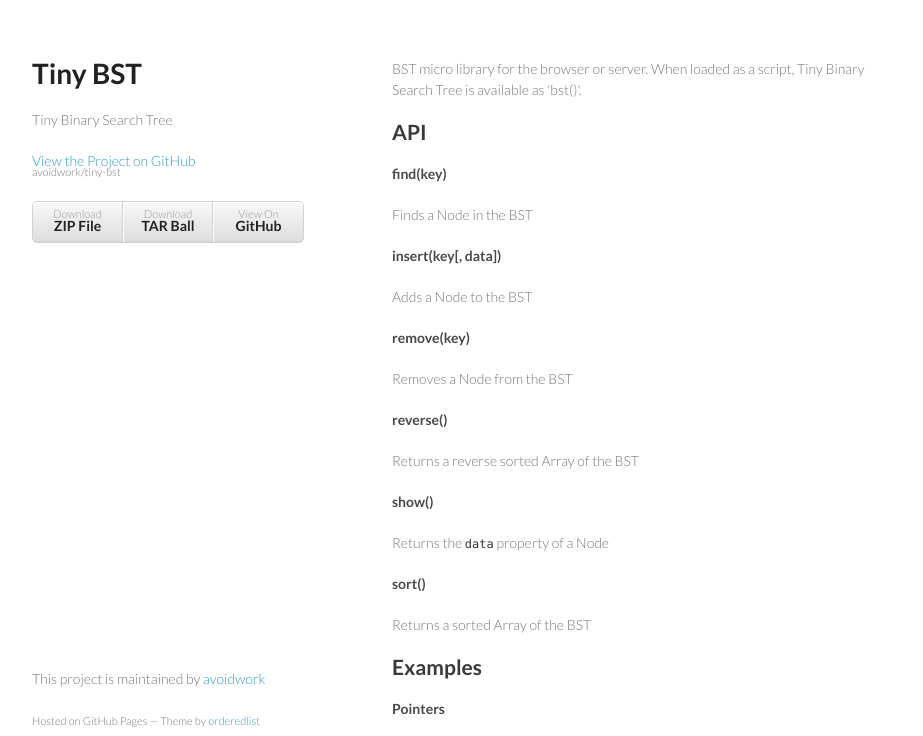
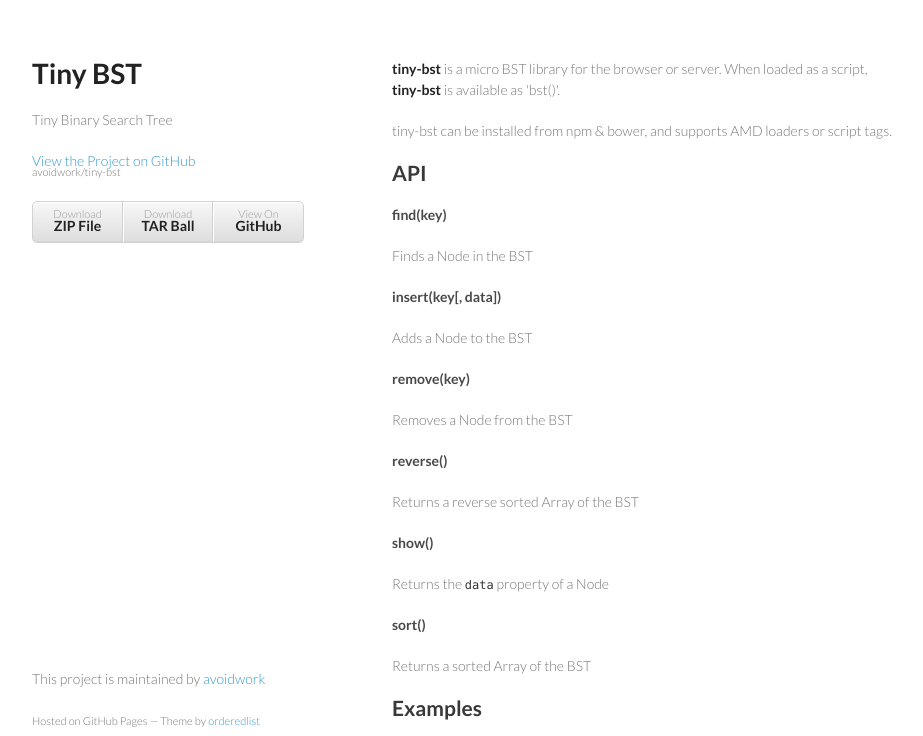
Before and after one commit to avoidwork/tiny-bst, a plain HTML site: page index.html in a window 1280 px wide. Shown: the top 736 px of the page, without its empty margins (178-1101 px from the left). Drawn offline with Linux system fonts and the light colour scheme.

Commit message:
Updating copy

```diff
--- a/index.html
+++ b/index.html
@@ -28,8 +28,8 @@
         </ul>
       </header>
       <section>
-        <p>BST micro library for the browser or server. When loaded as a script, Tiny Binary Search Tree is available as 'bst()'.</p>
-
+        <p><strong>tiny-bst</strong> is a micro BST library for the browser or server. When loaded as a script, <strong>tiny-bst</strong> is available as 'bst()'.</p>
+        <p>tiny-bst can be installed from npm & bower, and supports AMD loaders or script tags.</p>
 <h2>
 <a name="api" class="anchor" href="#api"><span class="octicon octicon-link"></span></a>API</h2>
 
```
